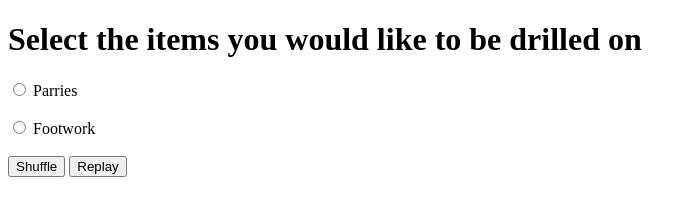
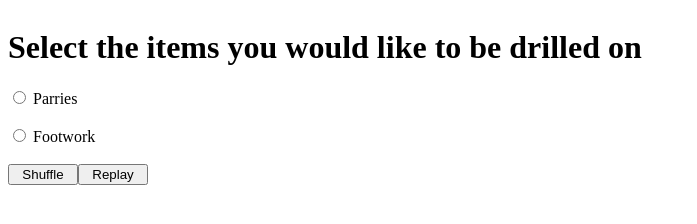
Before and after one commit to phenix1229/sabreMobile, a plain HTML site: page index.html in a window 1280 px wide. Shown: the whole page, without its empty margins (0-697 px from the left). Drawn offline with Linux system fonts and the light colour scheme.

Commit message:
added flexbox

```diff
--- a/index.html
+++ b/index.html
@@ -7,6 +7,8 @@
     <title>Select Drill Elements</title>
 </head>
 <body>
+    <div name="main" style="display: flex;flex-direction: column;">
+
         <form>
         <h1>Select the items you would like to be drilled on</h1>
         <input type="radio" name="group" id="parries" class="group" value="parries"> <label for="parries">Parries</label>
@@ -32,8 +34,11 @@
             <input type="checkbox" id="septima" name="septima"><label for="septima">Septima</label>
             <br> -->
         <!-- </form> -->
-    <button id="shuffle">Shuffle</button>
-    <button id="replay">Replay</button>
+        <div style="display: flex;flex-direction: row;">
+            <button id="shuffle" style="width: 70px;">Shuffle</button>
+            <button id="replay" style="width: 70px;">Replay</button>
+        </div>
+    </div>
     <script src="./main.js"></script>
 </body>
 </html>
```
Lines whose indentation alone changed are shown as unchanged.
